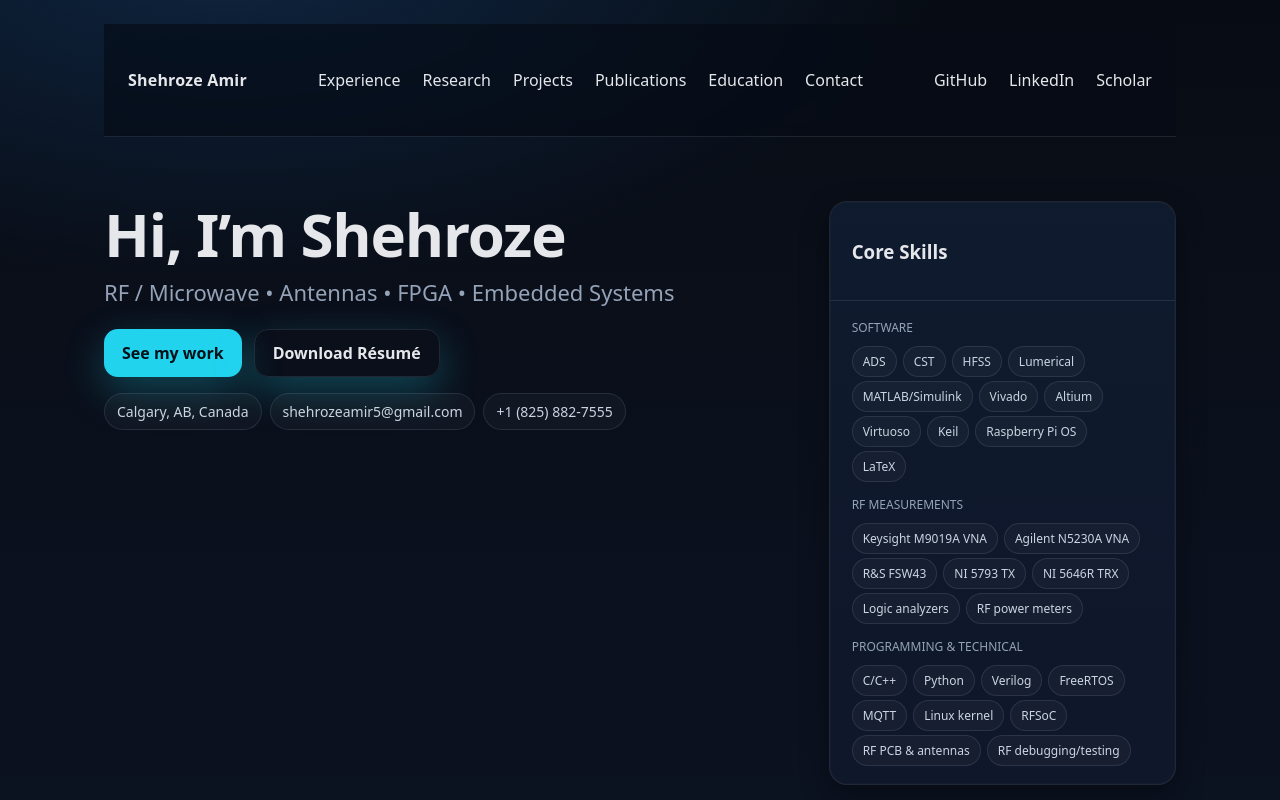
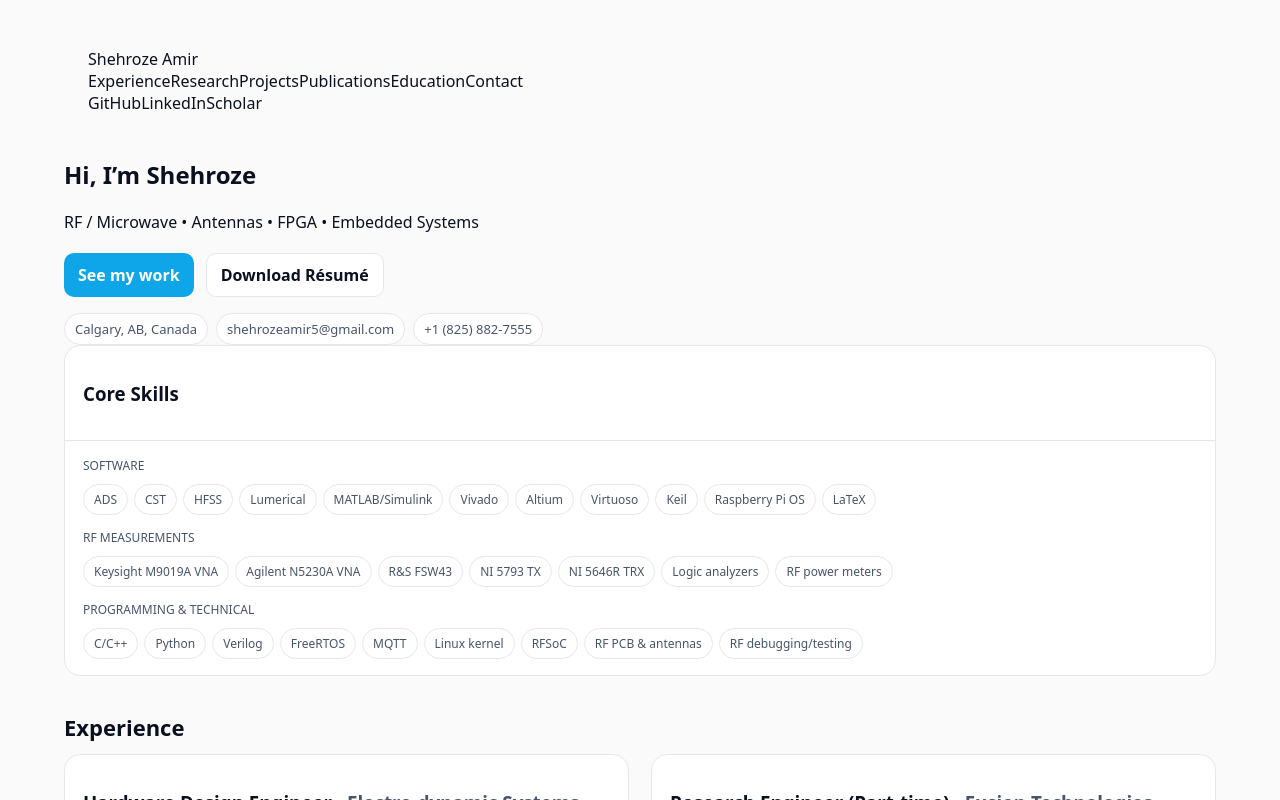
Before and after one commit to shehrozeamir5/portfolio, a Next.js app: page / in a window 1280 px wide. Shown: the top 800 px of the page. Built offline with nearby package versions, Linux system fonts and the light colour scheme.

Commit message:
Update globals.css

```diff
--- a/app/globals.css
+++ b/app/globals.css
@@ -1,69 +1,27 @@
-:root{
-  --bg:#0a0f1a; --panel:#0f172a; --text:#e5e7eb; --muted:#94a3b8;
-  --line:rgba(148,163,184,.16); --brand:#22d3ee; --ring:rgba(34,211,238,.28);
+:root{ --bg:#fafafa; --panel:#fff; --text:#0b1020; --muted:#475569; --line:#e5e7eb; --brand:#0ea5e9 }
+*{box-sizing:border-box} html,body{margin:0;height:100%}
+body{font-family:ui-sans-serif,system-ui,-apple-system,"Segoe UI",Roboto,Arial;background:var(--bg);color:var(--text)}
+a{color:inherit;text-decoration:none}
+.container{max-width:1200px;margin-inline:auto;padding:24px}
+.layout{display:grid;grid-template-columns:280px 1fr;gap:28px}
+.sidebar{
+  position:sticky; top:24px; align-self:start; height:fit-content;
+  background:var(--panel); border:1px solid var(--line); border-radius:16px; padding:20px;
 }
-*{box-sizing:border-box}
-html,body{margin:0;height:100%}
-body{
-  font-family:ui-sans-serif,system-ui,-apple-system,"Segoe UI",Roboto,Arial;
-  background:
-    radial-gradient(1200px 600px at 18% -10%, #0f2744 0%, transparent 60%),
-    linear-gradient(180deg,#070c14,#0a0f1a 40%,#0b1220 100%);
-  color:var(--text);
-}
-a{color:inherit;text-decoration:none}
-header{
-  position:sticky;top:0;z-index:50;
-  background:rgba(8,12,20,.7);backdrop-filter:saturate(140%) blur(8px);
-  border-bottom:1px solid var(--line);
-}
-.container{max-width:1120px;margin-inline:auto;padding:24px}
-nav{display:flex;align-items:center;justify-content:space-between;height:64px}
-.nav-links{display:none;gap:22px}
-.brand{font-weight:900;letter-spacing:.2px}
-
-.pill{
-  display:inline-flex;align-items:center;gap:8px;
-  border:1px solid var(--line);border-radius:999px;padding:8px 12px;
-  color:#cbd5e1;font-size:14px;background:rgba(255,255,255,.03)
-}
-
-.section{padding:48px 0}
-h2{font-size:24px;margin:0 0 16px;font-weight:800}
-
-.hero{padding:64px 0}
-.title{font-size:52px;line-height:1.1;margin:0 0 10px;font-weight:900;letter-spacing:-.02em}
-.subtitle{color:var(--muted);font-size:20px;margin:0 0 22px}
-.btn{
-  display:inline-flex;align-items:center;gap:10px;border:none;border-radius:14px;padding:12px 18px;
-  background:var(--brand);color:#001018;font-weight:900;cursor:pointer;box-shadow:0 14px 40px var(--ring)
-}
-.btn-outline{background:transparent;color:var(--text);border:1px solid var(--line)}
-
-.cards{display:grid;grid-template-columns:repeat(12,1fr);gap:30px}
-
-.card{
-  background:linear-gradient(180deg,rgba(16,28,48,.9),var(--panel));
-  border-radius:18px;border:1px solid var(--line);
-  box-shadow:0 10px 28px rgba(0,0,0,.35), 0 0 0 1px rgba(255,255,255,.02) inset;
-  background-clip:padding-box; /* prevents neighbor-merge */
-}
-.card .head{padding:18px 22px;border-bottom:1px solid var(--line)}
-.card .body{padding:18px 22px}
-
-ul{margin:0;padding-left:18px}
-li{margin:8px 0}
-.badge{
-  display:inline-flex;border:1px solid var(--line);
-  padding:6px 10px;border-radius:999px;font-size:12px;margin:4px 6px 0 0;color:#cbd5e1;background:rgba(255,255,255,.03)
-}
-
+.sidebar .name{font-weight:900;font-size:26px;letter-spacing:-.01em;margin:0 0 6px}
+.sidebar .role{color:var(--muted);font-size:14px;margin-bottom:14px}
+.sidebar .links{display:flex;flex-direction:column;gap:10px}
+.sidebar .links a{color:var(--brand)}
+.main{min-width:0}
+.section{padding:0 0 36px}
+h2{font-size:22px;margin:0 0 12px;font-weight:800}
+.cards{display:grid;grid-template-columns:repeat(12,1fr);gap:22px}
+.card{background:var(--panel);border:1px solid var(--line);border-radius:16px}
+.card .head{padding:16px 18px;border-bottom:1px solid var(--line)}
+.card .body{padding:16px 18px}
+.pill{display:inline-flex;align-items:center;gap:8px;border:1px solid var(--line);border-radius:999px;padding:6px 10px;color:var(--muted);font-size:13px;background:#fff}
+.btn{display:inline-flex;align-items:center;gap:10px;border:none;border-radius:10px;padding:10px 14px;background:var(--brand);color:#fff;font-weight:800;cursor:pointer}
+.btn-outline{background:#fff;color:var(--text);border:1px solid var(--line)}
+.badge{display:inline-flex;border:1px solid var(--line);padding:6px 10px;border-radius:999px;font-size:12px;margin:4px 6px 0 0;color:var(--muted);background:#fff}
 .muted{color:var(--muted)}
-.footer{color:#94a3b8;font-size:14px;padding:40px 0}
-
-@media (min-width:768px){
-  .nav-links{display:flex}
-  .title{font-size:60px}
-  .subtitle{font-size:22px}
-  .hero-grid{display:grid;grid-template-columns:2fr 1fr;align-items:start;gap:30px}
-}
+@media (max-width:980px){ .layout{grid-template-columns:1fr} .sidebar{position:static} }
```
